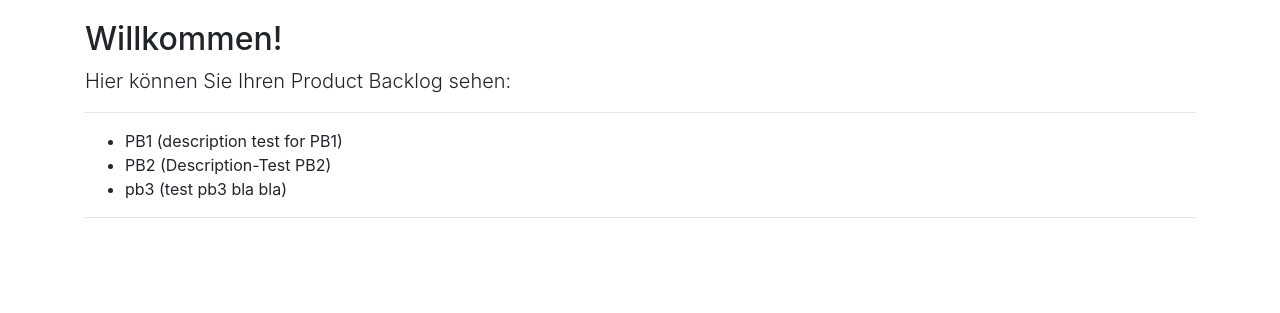
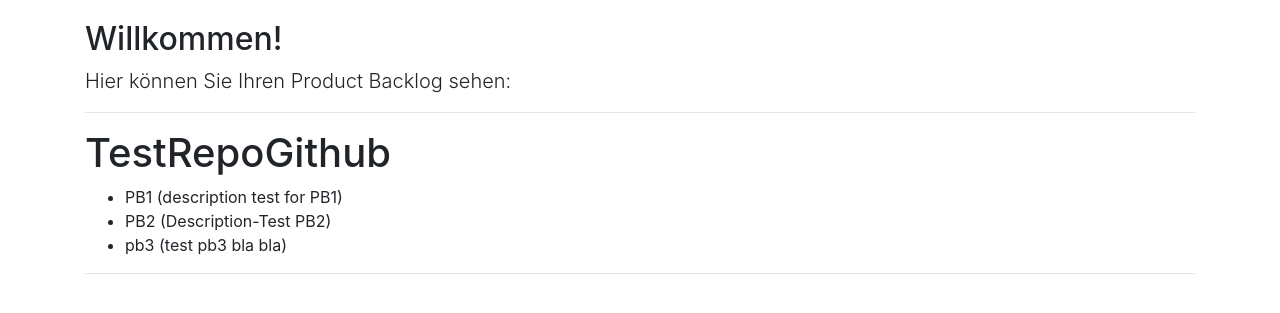
Before and after one commit to scrmtl/server, a Django app: page / in a window 1280 px wide. Shown: the top 313 px of the page. Run offline with Django 3.2, Linux system fonts and the light colour scheme; data comes from the database, SQL or seed files in the repository; some libraries are stand-ins or nearby versions.

Commit message:
v.0.0.1 testcommit

```diff
--- a/scrum-tool/scrumtool/scrumtoolHome/templates/scrumtool/index.html
+++ b/scrum-tool/scrumtool/scrumtoolHome/templates/scrumtool/index.html
@@ -4,6 +4,7 @@
 Hier können Sie Ihren Product Backlog sehen:
 </p>
 <hr>
+<h1>TestRepoGithub</h1>
 {% if backlog %}
   <ul>
     {%for item in backlog %}
```
